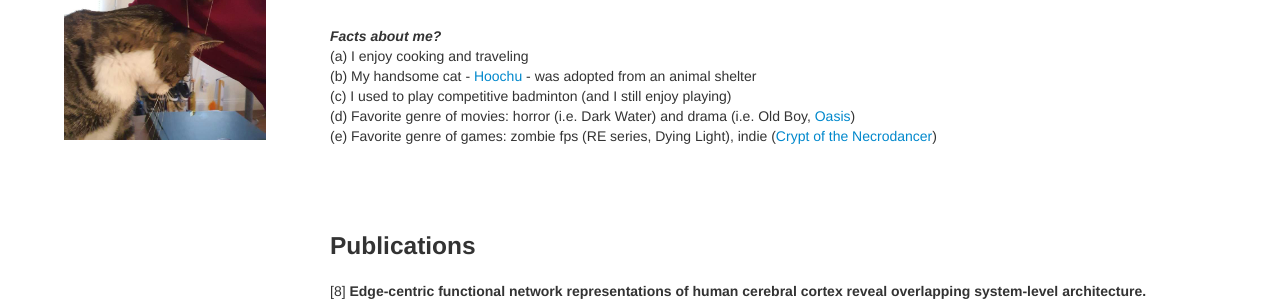
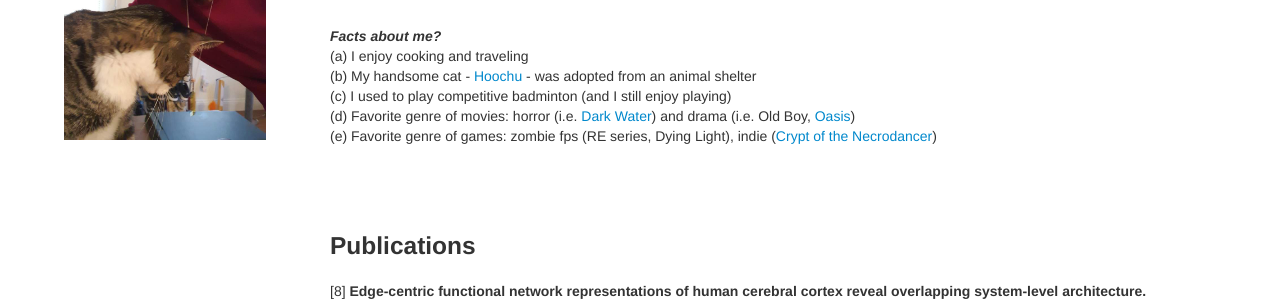
Before and after one commit to joy-neuro/joy-neuro.github.io, a Jekyll site: the page index.html, which Jekyll copies as it is, in a window 1280 px wide and 900 px high. Shown: the part 374-675 px from the top of the window. Built offline with Jekyll 4.4.1, drawn with Linux system fonts in a browser that asks for light colours; nearby versions of some CDN libraries; comment, search, counter and statistics services are not loaded; part of the change alters nothing that is shown.

```diff
--- a/index.html
+++ b/index.html
@@ -97,7 +97,7 @@
 (a) I enjoy cooking and traveling</br>
                 (b) My handsome cat - <a target="_blank" href="https://github.com/joy-neuro/joy-neuro.github.io/blob/master/assets_files/hoochu.jpeg?raw=true">Hoochu</a> - was adopted from an animal shelter</br>
 (c) I used to play competitive badminton (and I still enjoy playing) </br>
-                (d) Favorite genre of movies: horror (i.e. Dark Water) and drama (i.e. Old Boy, <a target="_blank" href="https://en.wikipedia.org/wiki/Oasis_(2002_film)">Oasis</a>) </br>
+                (d) Favorite genre of movies: horror (i.e. <a target="_blank" href="https://en.wikipedia.org/wiki/Dark_Water_(2002_film)">Dark Water</a>) and drama (i.e. Old Boy, <a target="_blank" href="https://en.wikipedia.org/wiki/Oasis_(2002_film)">Oasis</a>) </br>
                 (e) Favorite genre of games: zombie fps (RE series, Dying Light), indie (<a target="_blank" href="https://www.youtube.com/watch?v=R5198bVlANY">Crypt of the Necrodancer</a>) </br>
             </p>
 
```
